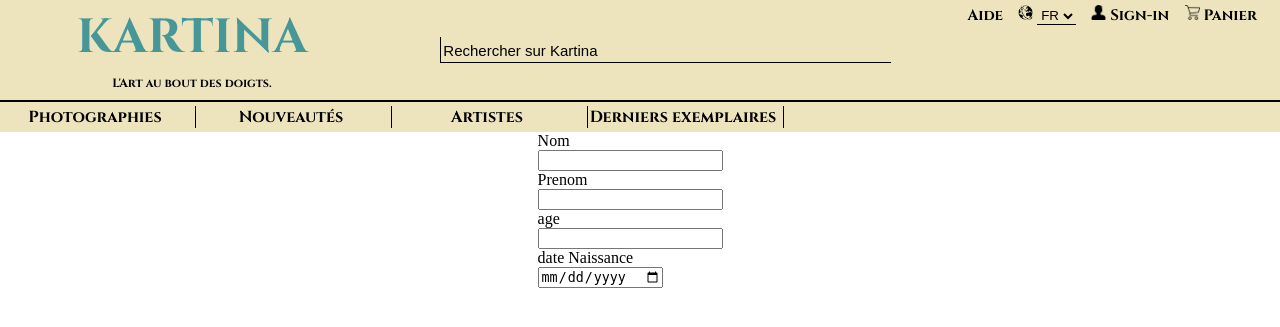
After one commit to merlinkoma/kartina-reborn, a PHP site: page /Aide/inscription.php in a window 1280 px wide. The commit adds this page. Shown: the top 327 px of the page. Run offline with PHP 8.4, Linux system fonts and the light colour scheme; data that the repository does not hold is empty.

Commit message:
commit formulaire inscription

```diff
--- /dev/null
+++ b/inscription.php
@@ -0,0 +1,24 @@
+<?php
+require './partials/header.php';
+?>
+<style>
+#form{
+    margin-left: 42%;
+    width: 150px;
+    display: inline-block;
+    }
+</style>
+<body>
+<form action="">
+<div id="form">
+<label>Nom</label>
+<input type="text" required>
+<label>Prenom</label>
+<input type="text" required>
+<label>age</label>
+<input type="number">
+<label>date Naissance</label>
+<input type="date">
+</div>
+</form>
+</body>
--- a/stripe/index.php
+++ b/stripe/index.php
@@ -15,7 +15,7 @@
   </head>
 
   <body>
-  	<h1>Kartina</h1>
+
     <div class="sr-root">
       <div class="sr-main">
         <form id="payment-form" class="sr-payment-form">
--- a/stripe/script.js
+++ b/stripe/script.js
@@ -27,7 +27,7 @@ fetch("/stripe-key.php")
   });
 
 var setupElements = function(data) {
-
+  console.log(data);
   stripe = Stripe(data.publishableKey);
   /* ------- Set up Stripe Elements to use in checkout form ------- */
   var elements = stripe.elements();
```
